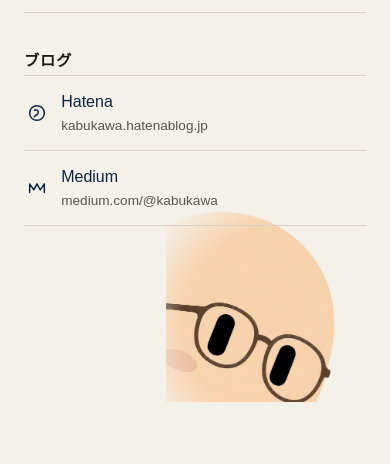
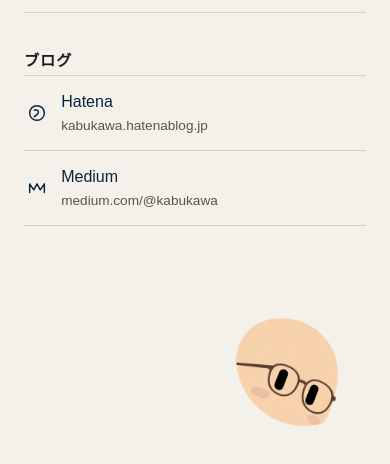
Before and after one commit to kabukawa/home, a plain HTML site: page index.html in a window 390 px wide. Shown: the part 802-1266 px from the top of the page. Drawn offline with Linux system fonts and the light colour scheme.

Commit message:
自画像を円に切り、狭い画面では本文の下の右端に置く

```diff
--- a/index.html
+++ b/index.html
@@ -12,15 +12,19 @@
       color: #1c1917;
       font-family: "Yu Gothic UI", "Hiragino Sans", "Noto Sans JP", sans-serif;
     }
-    body::before {
-      content: "";
+    .mark {
       position: fixed;
-      inset: 0;
       z-index: 0;
+      top: 1.4rem;
+      left: 0.8rem;
+      width: min(18rem, calc((100vw - 34rem) / 2 - 1.6rem));
+      height: min(18rem, calc((100vw - 34rem) / 2 - 1.6rem));
+      object-fit: cover;
+      object-position: 18% 64%;
+      border-radius: 50%;
       pointer-events: none;
-      background: url("img/profile.png") left -1.5rem top -4.2rem / 28rem auto no-repeat;
-      -webkit-mask-image: radial-gradient(20rem 19rem at 8.5rem 9.5rem, #000 64%, transparent 90%);
-      mask-image: radial-gradient(20rem 19rem at 8.5rem 9.5rem, #000 64%, transparent 90%);
+      -webkit-mask-image: radial-gradient(circle, #000 96%, transparent 100%);
+      mask-image: radial-gradient(circle, #000 96%, transparent 100%);
     }
     main {
       position: relative;
@@ -87,20 +91,22 @@
       display: block;
       line-height: 1.35;
     }
-    @media (max-width: 1040px) {
-      body::before {
-        position: absolute;
-        inset: auto 0 0 auto;
-        width: 14rem;
-        height: 12rem;
-        background-position: right -0.8rem bottom -1.6rem;
-        background-size: 17rem auto;
-        -webkit-mask-image: radial-gradient(12rem 11rem at 8.2rem 7.2rem, #000 60%, transparent 90%);
-        mask-image: radial-gradient(12rem 11rem at 8.2rem 7.2rem, #000 60%, transparent 90%);
+    @media (max-width: 1100px) {
+      body {
+        min-height: 100vh;
+        display: flex;
+        flex-direction: column;
       }
       main {
+        flex: 1 0 auto;
         margin-top: 3.2rem;
-        padding-bottom: 11rem;
+      }
+      .mark {
+        position: static;
+        align-self: flex-end;
+        width: 8.5rem;
+        height: 8.5rem;
+        margin: auto 1.15rem 1.5rem 0;
       }
     }
   </style>
@@ -177,5 +183,6 @@
       </li>
     </ul>
   </main>
+  <img class="mark" src="img/profile.png" alt="">
 </body>
 </html>
```
Also changed, not shown: 1 other file.
